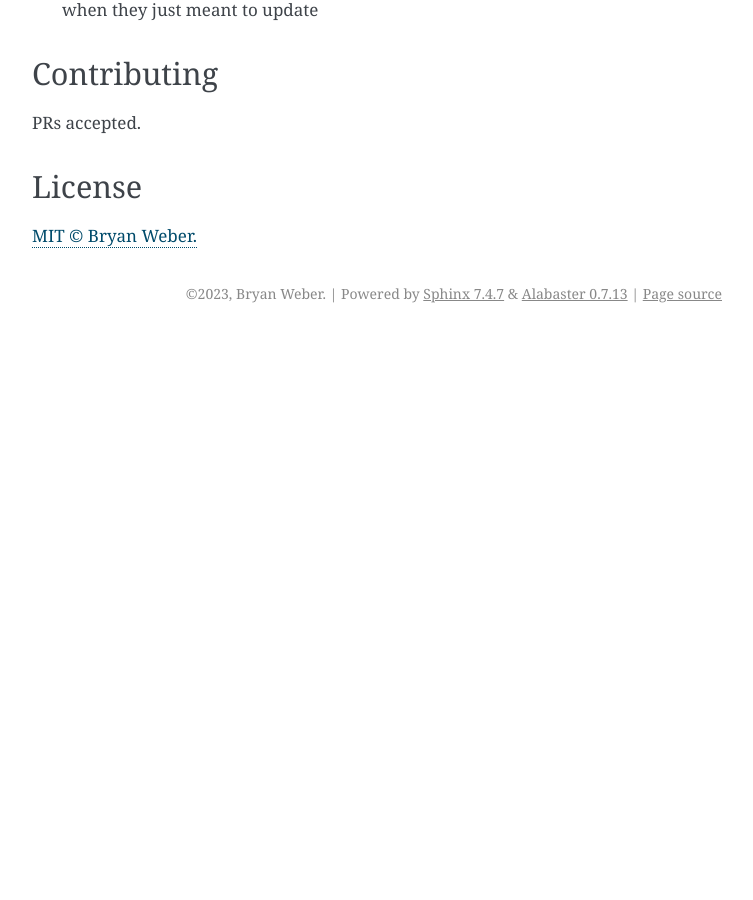
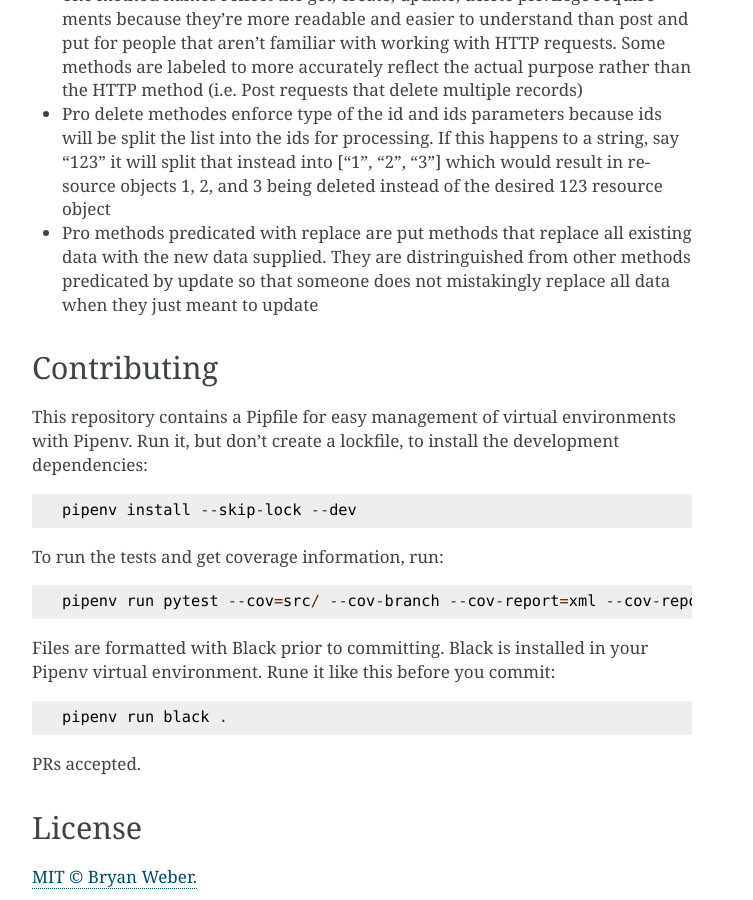
Before and after one commit to bweber226/jps-api-wrapper, a Sphinx documentation site: the page built from docs/source/readme.rst, in a window 1280 px wide and 900 px high, scrolled down 2317 px. Shown: the whole window, without its empty margins (388-1141 px from the left). Built offline with Sphinx 7.4.7, drawn with Linux system fonts in a browser that asks for light colours; before the commit the page ends 2650 px from its top, so only the background shows below that; some of the changed text lies outside the part shown.

````diff
--- a/README.md
+++ b/README.md
@@ -44,10 +44,25 @@ PASSWORD = environ["JPS_PASSWORD"]
 
 with Classic(JPS_URL, USERNAME, PASSWORD) as classic:
     print(classic.get_computers())
-    print(classic.get_computer())
+    print(classic.get_computer(1001))
 
 with Pro(JPS_URL, USERNAME, PASSWORD) as pro:
     print(pro.get_mobile_devices())
+```
+
+If not using with statements it is recommended to invalidate the token before closing the program. You can do this manually by doing the following.
+
+```
+from jps_api_wrapper.classic import Classic
+from jps_api_wrapper.pro import Pro
+from os import environ
+
+JPS_URL = "https://example.jamfcloud.com"
+USERNAME = environ["JPS_USERNAME"]
+PASSWORD = environ["JPS_PASSWORD"]
+
+print(classic.get_building(name="Example"))
+classic.session.auth.invalidate()
 ```
 
 Any methods that require the data param will have a link to Jamf's documentation in the docstring and the method documentation for the syntax of the data that the request expects.
@@ -67,6 +82,26 @@ View the [ReadTheDocs](https://jps-api-wrapper.readthedocs.io/en/latest/)
 
 ## Contributing
 
+This repository contains a Pipfile for easy management of virtual environments
+with Pipenv. Run it, but don't create a lockfile, to install the development
+dependencies:
+
+```
+pipenv install --skip-lock --dev
+```
+
+To run the tests and get coverage information, run:
+
+```
+pipenv run pytest --cov=src/ --cov-branch --cov-report=xml --cov-report=term
+```
+
+Files are formatted with Black prior to committing. Black is installed in your Pipenv virtual environment. Rune it like this before you commit:
+
+```
+pipenv run black .
+```
+
 PRs accepted.
 
 ## License
--- a/docs/requirements.txt
+++ b/docs/requirements.txt
@@ -2,5 +2,7 @@ sphinx==5.3.0
 sphinx_autodoc_typehints==1.20.1
 sphinx-toolbox==3.2.0
 sphinx_mdinclude==0.5.3
+jps-api-wrapper
+typing
 --extra-index-url https://gitlab.com/api/v4/projects/38995343/packages/pypi/simple
 jamf-auth==1.0.3
--- a/docs/source/conf.py
+++ b/docs/source/conf.py
@@ -30,7 +30,7 @@ release = "1.0.0"
 # -- General configuration ---------------------------------------------------
 
 # Changes master doc from contents to index
-master_doc = 'index'
+master_doc = "index"
 
 # Add any Sphinx extension module names here, as strings. They can be
 # extensions coming with Sphinx (named 'sphinx.ext.*') or your custom
--- /dev/null
+++ b/requirements.txt
@@ -0,0 +1,3 @@
+typing>=3.7.4.3
+--extra-index-url https://gitlab.com/api/v4/projects/38995343/packages/pypi/simple
+jamf-auth>=1.0.3
--- a/setup.cfg
+++ b/setup.cfg
@@ -1,6 +1,6 @@
 [metadata]
 name = jps_api_wrapper
-version = 0.164.4
+version = 0.165.0
 description = Jamf Pro Server API wrapper split into Classic and Pro
 long_description = file: README.md, LICENSE
 long_description_content_type = text/markdown
@@ -8,7 +8,7 @@ readme = README.md
 license = MIT
 classifiers =
     License :: OSI Approved :: MIT License
-    Development Status :: 3 - Alpha
+    Development Status :: 5 - Production/Stable
     Intended Audience :: Developers
     Topic :: Software Development :: Libraries
 
````
Also changed, not shown: 5 other files.
